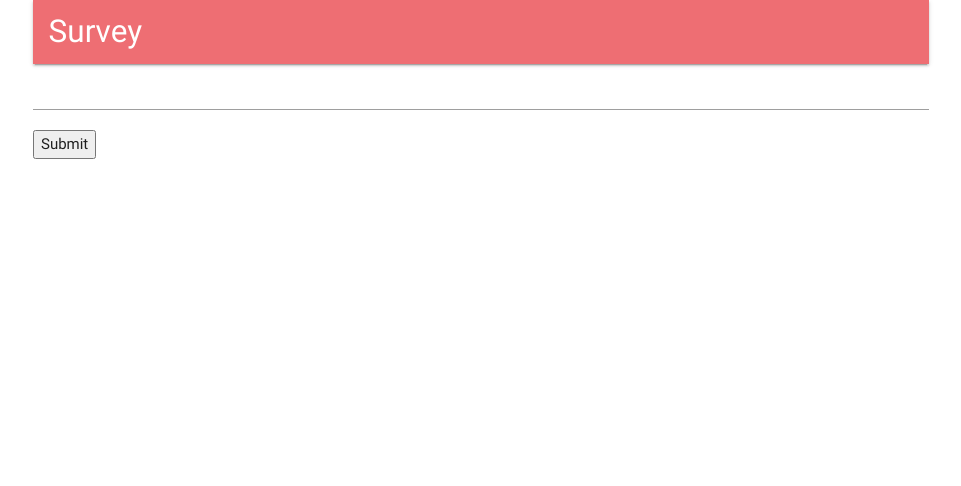
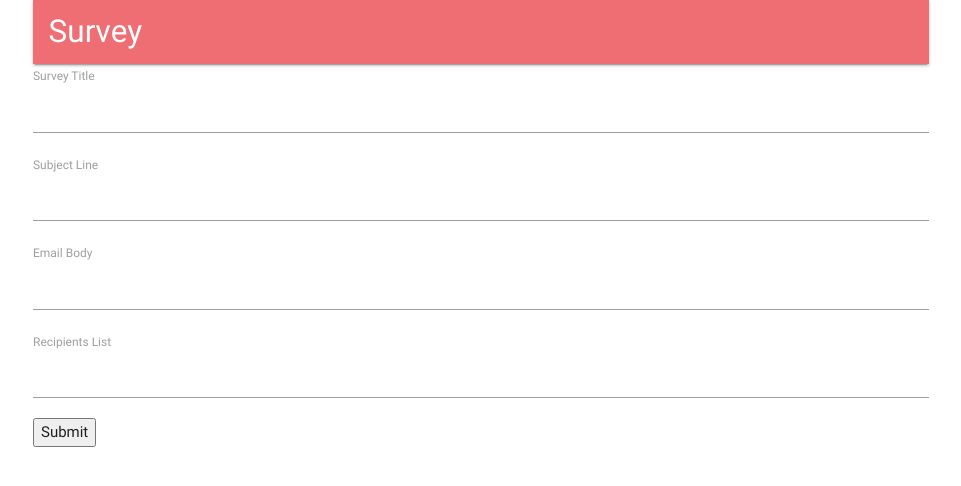
Before and after one commit to kinny94/survey-provider, a React (Create React App) app in the folder client/: page /surveys/new in a window 1280 px wide. Shown: the top 486 px of the page, without its empty margins (159-1120 px from the left). Built offline with nearby package versions, Linux system fonts and the light colour scheme; no server answers.

Commit message:
Added fields on survey form

```diff
--- a/client/src/components/surveys/SurveyField.js
+++ b/client/src/components/surveys/SurveyField.js
@@ -1,9 +1,10 @@
 import React from 'react';
 
-export default () => {
+export default ({ input, label }) => {         // looks input props.input
     return (
         <div>
-            <input />
+            <label>{ label }</label>
+            <input { ...input } />
         </div>
     )
 }
--- a/client/src/components/surveys/SurveyForm.js
+++ b/client/src/components/surveys/SurveyForm.js
@@ -1,15 +1,21 @@
+import _ from 'lodash';
 import React, { Component } from 'react';
 import { reduxForm, Field } from 'redux-form';
 import SurveyField from './SurveyField';
 
+const FIELDS = [
+    { label: 'Survey Title', name: 'title' },
+    { label: 'Subject Line', name: 'Subject' },
+    { label: 'Email Body', name: 'body' },
+    { label: 'Recipients List', name: 'emails'}
+];
+
 class SurveyForm extends Component{
 
     renderFields(){
-        return (
-            <div>
-                <Field type="text" name="surveyTitle" component={ SurveyField } />
-            </div>
-        )
+        return _.map( FIELDS, field => {
+            return <Field component={ SurveyField } key={ field.name } type="text" label={ field.label } name={ field.name } />
+        })
     }
 
     render(){
```
